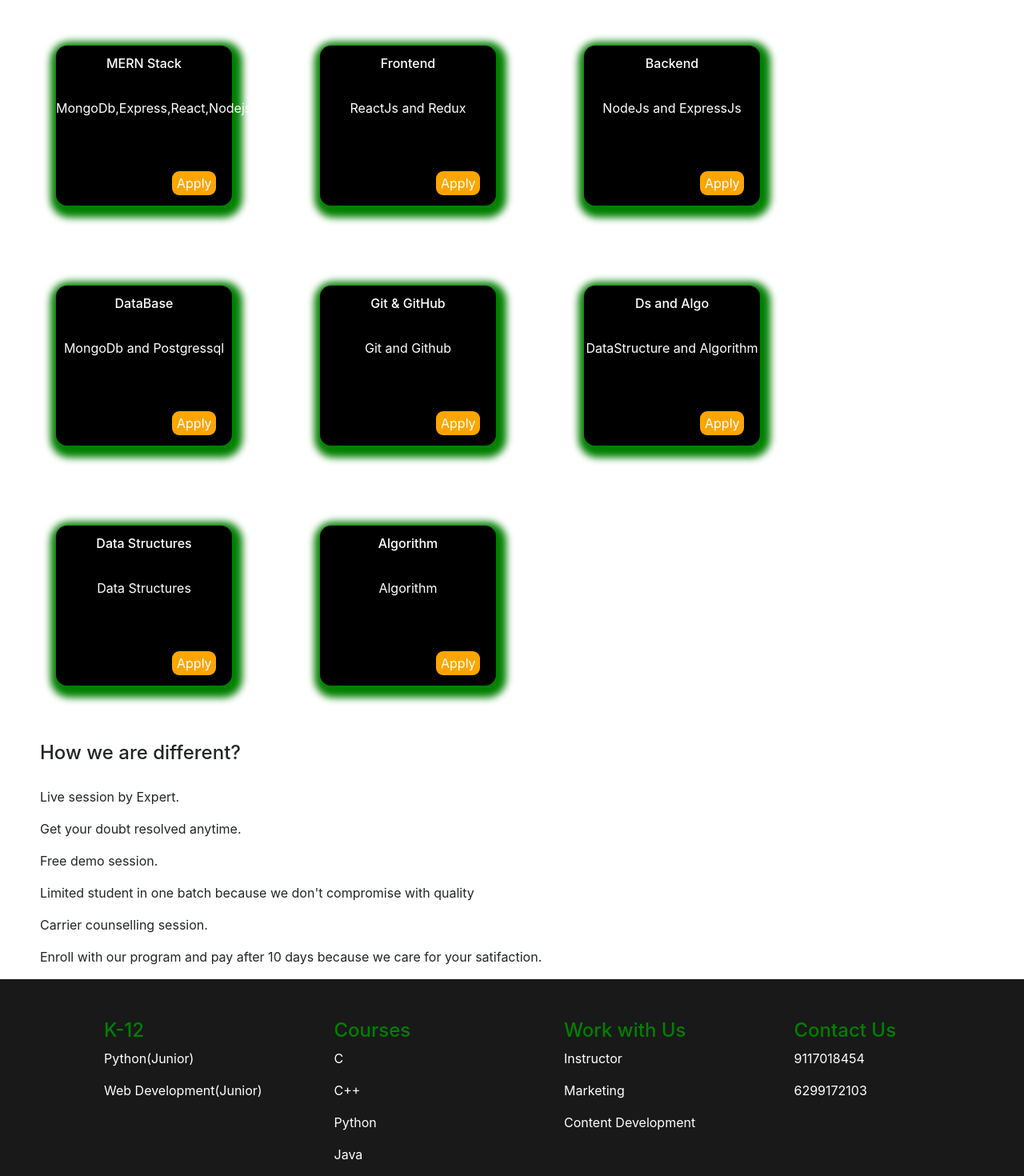
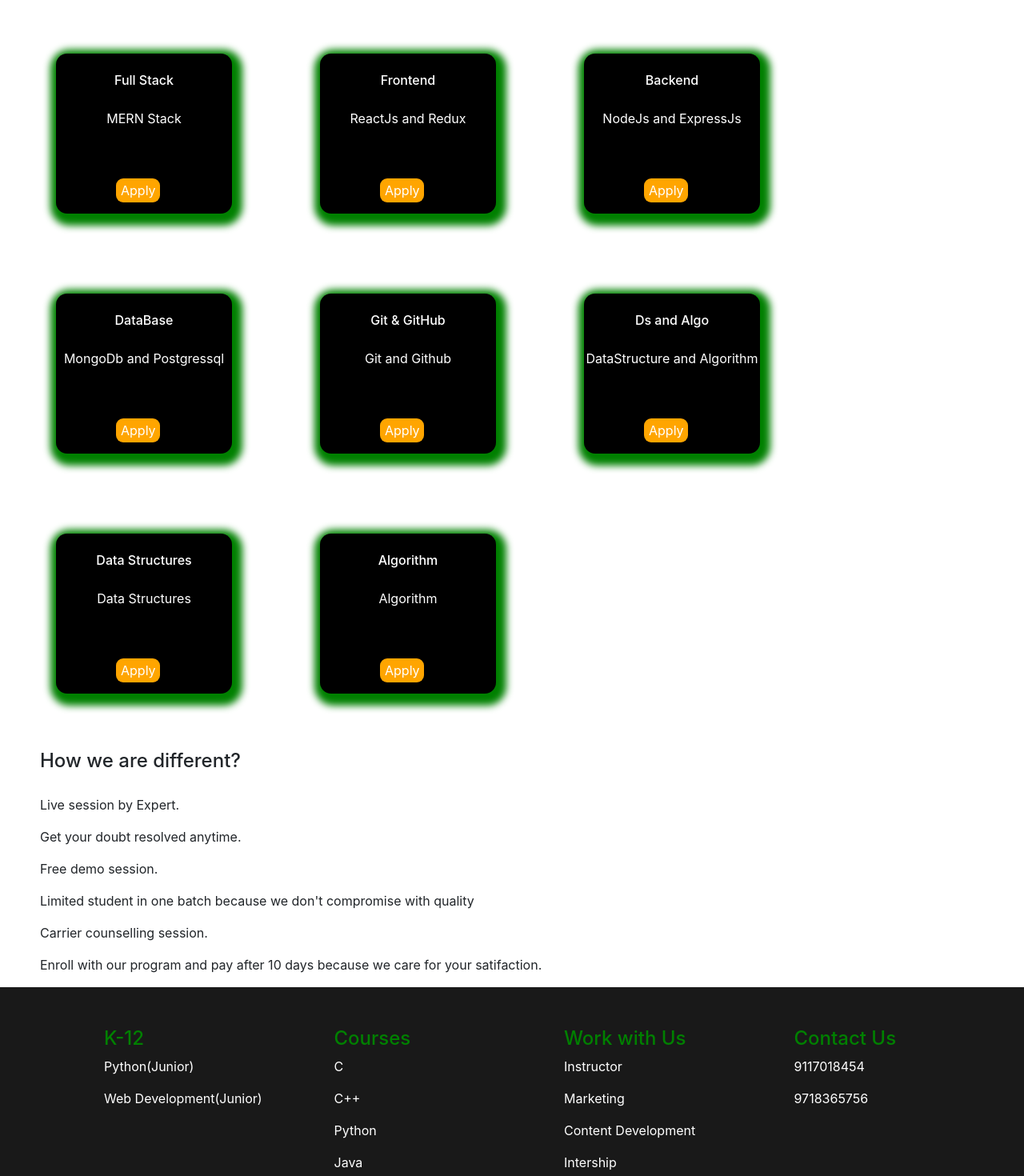
Before and after one commit to vikash990/vikash, a React (Create React App) app: page / in a window 1280 px wide. Shown: the part 1080-2550 px from the top of the page at 80% size. Built offline with nearby package versions, Linux system fonts and the light colour scheme.

Commit message:
version-1

```diff
--- a/src/Components/contact.js
+++ b/src/Components/contact.js
@@ -44,8 +44,8 @@ const AddressWrapper = styled('div')`
     width:300px;
 }
 
+`;
 
-`;
 class Contact extends Component {
 
   render() {
@@ -62,7 +62,8 @@ class Contact extends Component {
                  Bengaluru - 560034</p>
             <p></p>
            <p>Email:-DevikTechie@gmail.com</p>
-           <p>Phone:-9117018454</p>
+           <p>Contact Us</p>
+           <p>9117018454,19718365756</p>
         </AddressWrapper>
       </ContactWrapper>
     );
--- a/src/Components/footer.js
+++ b/src/Components/footer.js
@@ -120,11 +120,12 @@ class Footer extends React.Component{
                        <p>Instructor</p>
                        <p>Marketing</p>
                        <p>Content Development</p>
+                       <p>Intership</p>
                </ColWrapper>
                <ColWrapper xs={6} sm={3}>
                       <Head4Wrapper>Contact Us</Head4Wrapper>
                        <p>9117018454</p>
-                       <p>6299172103</p>
+                       <p>9718365756</p>
                </ColWrapper>
             </RowWrapper>
             <FollowWrapper>
--- a/src/Components/home.js
+++ b/src/Components/home.js
@@ -12,7 +12,7 @@ const HeadingWrapper = styled('div')`
     display: flex;
     flex-direction: column;
     width: 500px;
-    margin-left: 400px;
+    margin:10px 0px 0px 400px;
      @media(max-width:768px) {
           margin-left:16px;
           width: 300px;
@@ -28,15 +28,13 @@ const ExploreWrapper = styled('h4')`
 `;
 const NavLinkWrapper= styled(NavLink)`
 
-
       color:white;
       text-decoration:none;
+
       &:hover {
-
         color:black;
         text-decoration:none;
       }
-
 `;
 
 const RowWrapper=styled('div')`
@@ -106,12 +104,13 @@ const CourseWrapper = styled('div')`
 `;
 const HeadingSubWrapper = styled('div')`
    text-align:center;
+   padding-top:15px;
 
 
 `;
 const SubjectWrapper = styled('div')`
-
-    text-align:center;
+      text-align:center;
+      margin:40p 0x 20px 0px;
 `;
 const TimeFeesWrapper = styled('div')`
     display:flex;
@@ -124,9 +123,9 @@ const TimeFeesWrapper = styled('div')`
 const ApplyKnowMoreWrapper = styled('div')`
 
     display:flex;
-    flex-direction:row-reverse;
+    width:120px;
     padding-left:5px;
-    margin-right:20px;
+    margin:10px 0px 5px 70px;
 
 `;
 const ApplyWrapper=styled('a')`
@@ -174,7 +173,7 @@ const subjectInfo= [
 
      },
      {
-         heading:"WebDevelopment Junior",
+         heading:"Web Development Junior",
          subject:"HTML,CSS,JavaScript",
          duration:"3 months",
          fees:"5000/-"
@@ -213,8 +212,8 @@ const subjectInfo= [
      },
      {
 
-         heading:"MERN Stack",
-         subject:"MongoDb,Express,React,Nodejs",
+         heading:"Full Stack",
+         subject:"MERN Stack",
          duration:"4 months",
          fees:"6000/-"
 
@@ -292,7 +291,7 @@ class Home extends React.Component{
                 <h5>Online Class</h5>
                 <p>Live Lectures by Experts</p>
                 <KnowMoreWrapper>
-                   <NavLinkWrapper to ="/knowMoreJunior" exact >Know More</NavLinkWrapper>
+                   <NavLinkWrapper to ="/courses" exact >Know More</NavLinkWrapper>
                 </KnowMoreWrapper>
              </ColWrapper>
              <ColWrapper  xs={12} sm={3}>
@@ -337,7 +336,6 @@ class Home extends React.Component{
                <p>Enroll with our program and pay after 10 days because we care for your satifaction.</p>
             </DifferentParaWrapper>
            </WhyUsWrapper>
-
        </HomeWrapper>
         );
 
```
